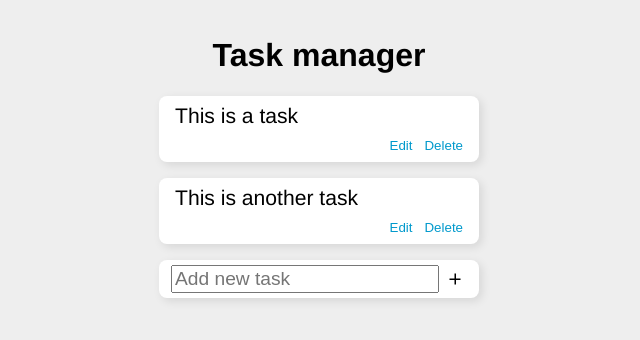
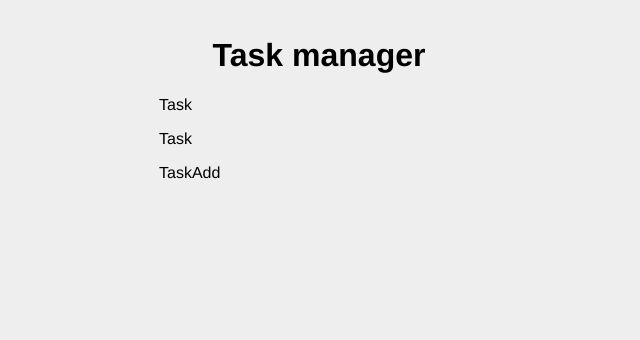
Before and after one commit to VuktorTS/task-list, a React (Vite) app: page / in a window 1280 px wide. Shown: the top 340 px of the page, without its empty margins (321-961 px from the left). Built offline with nearby package versions, Linux system fonts and the light colour scheme.

Commit message:
update TaskList components, add state

```diff
--- a/src/Task/Task.jsx
+++ b/src/Task/Task.jsx
@@ -0,0 +1,5 @@
+function Task() {
+  return <div>Task</div>;
+}
+
+export default Task;
--- a/src/TaskAdd/TaskAdd.jsx
+++ b/src/TaskAdd/TaskAdd.jsx
@@ -0,0 +1,5 @@
+function TaskAdd() {
+  return <div>TaskAdd</div>;
+}
+
+export default TaskAdd;
--- a/src/TaskList/TaskList.jsx
+++ b/src/TaskList/TaskList.jsx
@@ -1,19 +1,60 @@
+import { useEffect, useState } from "react";
 import {
-  Card,
-  CardControl,
-  CardControls,
-  CardHeader,
-  CardTitle,
-  CardTitleForm,
-  CardTitleInput,
-  IconButton,
+  // Card,
+  // CardControl,
+  // CardControls,
+  // CardHeader,
+  // CardTitle,
+  // CardTitleForm,
+  // CardTitleInput,
+  // IconButton,
   Lane,
 } from "./TaskList.styled";
+import { nanoid } from "nanoid";
+import Task from "../Task/Task";
+import TaskAdd from "../TaskAdd/TaskAdd";
+
+const initialState = [
+  { id: 1, title: "Make task manager" },
+  { id: 2, title: "Now add some more tasks" },
+];
+
+const getInitialState = () => {
+  return (
+    JSON.parse(localStorage.getItem("task-manager-item-list")) || initialState
+  );
+};
 
 function TaskList() {
+  const [tasks, setTasks] = useState(getInitialState);
+
+  useEffect(() => {
+    localStorage.setItem("task-manager-item-list", JSON.stringify(tasks));
+  }, [tasks]);
+
+  const addTask = (title) =>
+    setTasks((task) => task.concat({ id: nanoid(), title }));
+
+  const editTask = (id, title) =>
+    setTasks((task) =>
+      task.map((ts) => (ts.id === id ? { ...ts, title } : ts)),
+    );
+
+  const deleteTask = (id) =>
+    setTasks((task) => task.filter((ts) => ts.id !== id));
+
   return (
     <Lane>
-      <Card>
+      {tasks.map((task) => (
+        <Task
+          key={task.id}
+          task={task}
+          editTask={editTask}
+          deleteTask={deleteTask}
+        />
+      ))}
+      <TaskAdd addTask={addTask} />
+      {/* <Card>
         <CardHeader>
           <CardTitle>This is a task</CardTitle>
         </CardHeader>
@@ -46,7 +87,7 @@ function TaskList() {
             <img src="icons/plus.svg" alt="Add task" />
           </IconButton>
         </CardTitleForm>
-      </Card>
+      </Card> */}
     </Lane>
   );
 }
```
